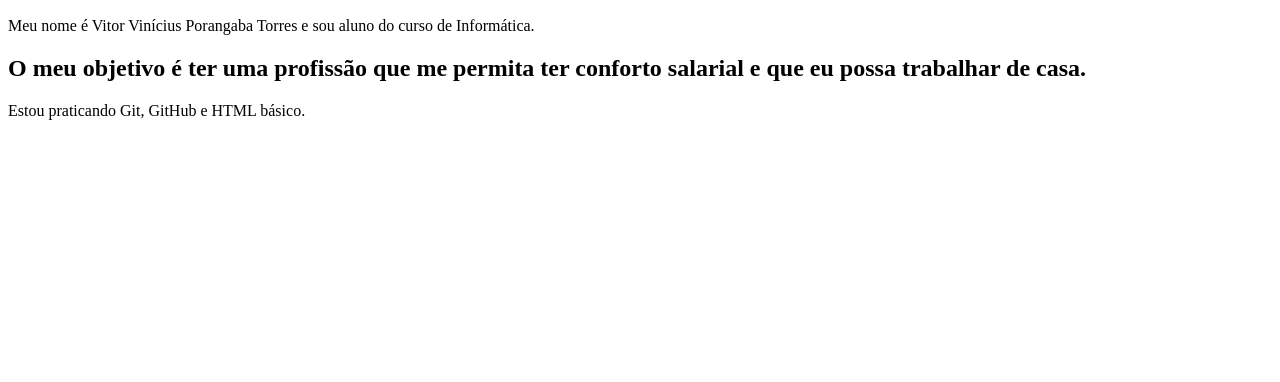
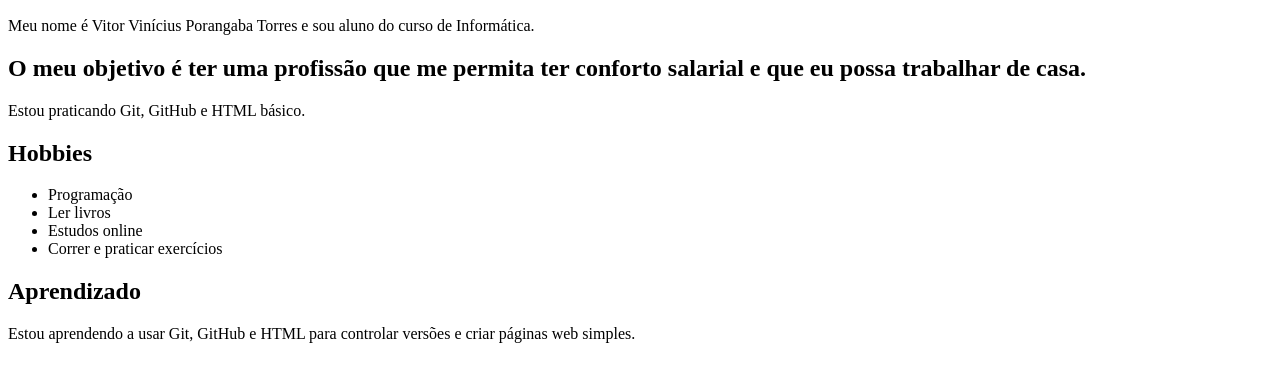
Before and after one commit to vvitorres/aula_git-github, a plain HTML site: page index.html in a window 1280 px wide. Shown: the part 110-492 px from the top of the page. Drawn offline with Linux system fonts and the light colour scheme.

Commit message:
Adiciona hobbies e aprendizado

```diff
--- a/index.html
+++ b/index.html
@@ -11,5 +11,15 @@
     <p>Meu nome é Vitor Vinícius Porangaba Torres e sou aluno do curso de Informática.</p>
     <h2>O meu objetivo é ter uma profissão que me permita ter conforto salarial e que eu possa trabalhar de casa.</h2>
     <p>Estou praticando Git, GitHub e HTML básico.</p>
+    <h2>Hobbies</h2>
+    <ul>
+    <li>Programação</li>
+    <li>Ler livros</li>
+    <li>Estudos online</li>
+    <li>Correr e praticar exercícios</li>
+    </ul>
+    <h2>Aprendizado</h2>
+    <p>Estou aprendendo a usar Git, GitHub e HTML para controlar versões e criar
+    páginas web simples.</p>
 </body>
 </html>
```
